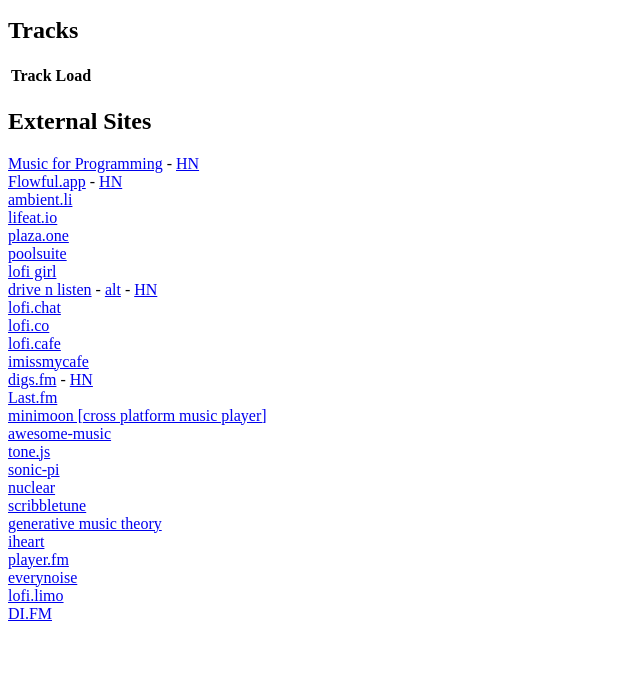
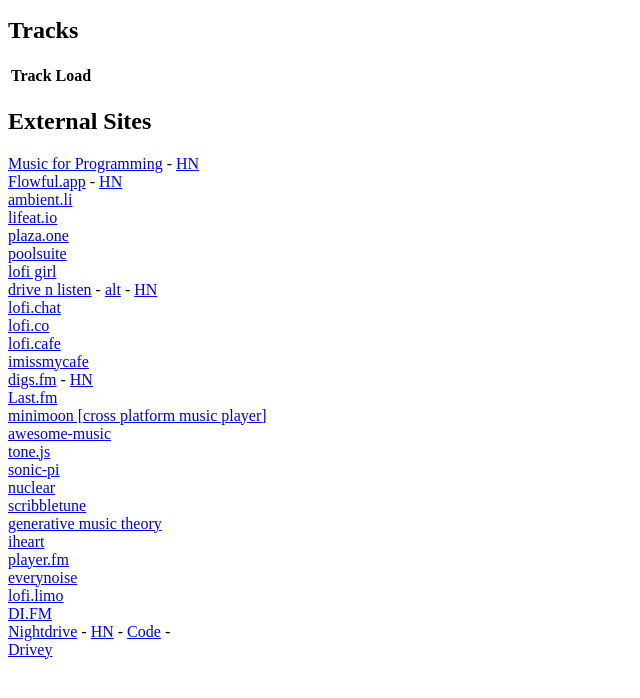
Before and after one commit to robert-cochran/tracks-nb-gh, a browser extension: page index.html in a window 1280 px wide. Shown: the part 110-808 px from the top of the page, without its empty margins (0-640 px from the left). Drawn offline with nearby package versions, Linux system fonts and the light colour scheme; no server answers.

Commit message:
updated tracks and index with ext sites

```diff
--- a/index.html
+++ b/index.html
@@ -115,8 +115,18 @@
 
 		<a href="lofi.limo">lofi.limo</a>
 		<br>
+
 		<a href="DI.FM">DI.FM</a>
 		<br>
+
+		<a href="https://incoherency.co.uk/blog/stories/nightdrive.html">Nightdrive</a> -
+		<a href="https://news.ycombinator.com/item?id=32947303">HN</a> -
+		<a href="https://github.com/jes/nightdrive">Code</a> -
+		<br>
+
+		<a href="https://rezmason.github.io/drivey/">Drivey</a>
+		<br>
+
 		<a href=""></a>
 		<br>
 
```
Also changed, not shown: tracks.md (+0 -1 lines).
